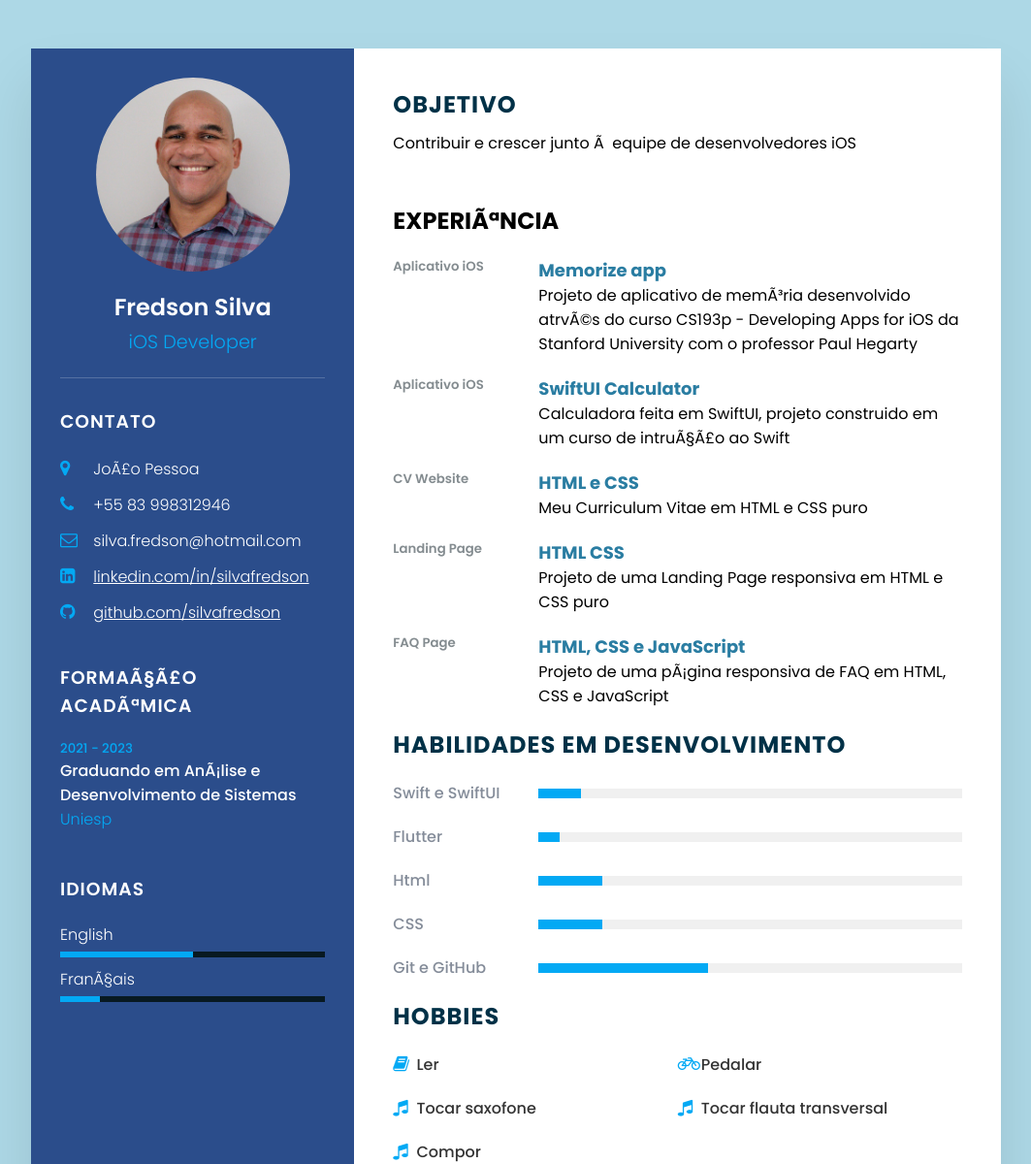
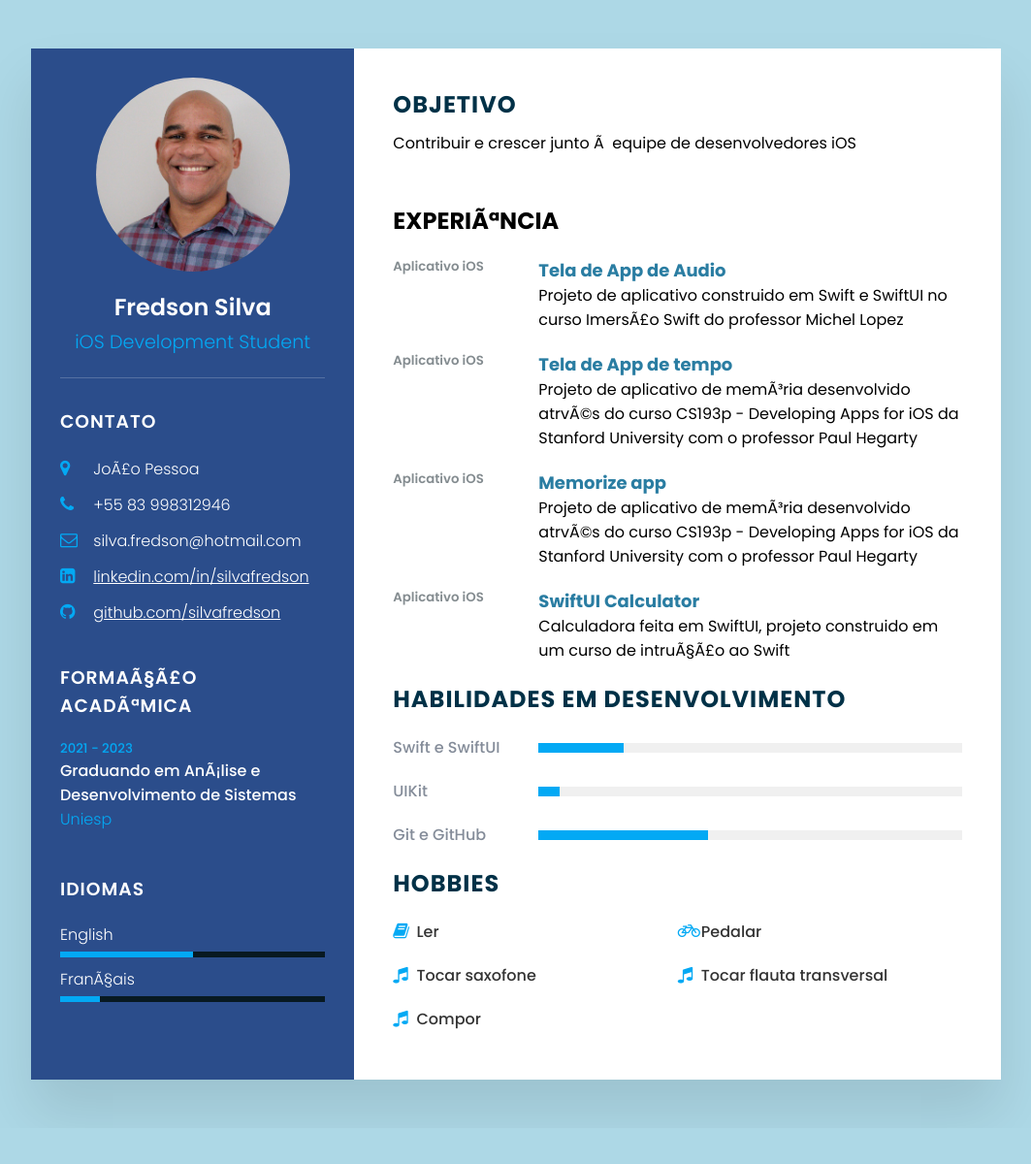
Before and after one commit to silvafredson/my-cv-website, a plain HTML site: page index.html in a window 1280 px wide. Shown: the top 1200 px of the page at 97% size, without its empty margins (108-1171 px from the left). After the commit the page ends 1163 px from the top, so only its background shows below. Drawn offline with Linux system fonts and the light colour scheme.

Commit message:
to update to iOS Development

```diff
--- a/index.html
+++ b/index.html
@@ -22,7 +22,7 @@
                 <div class="imgBx">
                     <img src="src/img/img2.jpeg">
                 </div>
-                <h2>Fredson Silva<br><span>iOS Developer</span></h2>
+                <h2>Fredson Silva<br><span>iOS Development  Student</span></h2>
             </div>
 
             <div class="contactInfo">
@@ -96,6 +96,24 @@
                         <h5>Aplicativo iOS</h5> <!-- project name or company name -->
                     </div>
                     <div class="text">
+                        <h4>Tela de App de Audio</h4><p>Projeto de aplicativo construido em Swift e SwiftUI no curso Imersão Swift do professor Michel Lopez</p> <!-- description or project name -->
+                    </div>
+                </div>
+                <div class="box">
+                    <div class="year_company">
+                        <!-- <h5>2016 - 2019</h5> -->
+                        <h5>Aplicativo iOS</h5> <!-- project name or company name -->
+                    </div>
+                    <div class="text">
+                        <h4>Tela de App de tempo</h4><p>Projeto de aplicativo de memória desenvolvido atrvés do curso CS193p - Developing Apps for iOS da Stanford University com o professor Paul Hegarty </p> <!-- description or project name -->
+                    </div>
+                </div>
+                <div class="box">
+                    <div class="year_company">
+                        <!-- <h5>2016 - 2019</h5> -->
+                        <h5>Aplicativo iOS</h5> <!-- project name or company name -->
+                    </div>
+                    <div class="text">
                         <h4>Memorize app</h4><p>Projeto de aplicativo de memória desenvolvido atrvés do curso CS193p - Developing Apps for iOS da Stanford University com o professor Paul Hegarty </p> <!-- description or project name -->
                     </div>
                 </div>
@@ -117,38 +135,36 @@
                         <p>Código simples que calcula a média aritmétrica entre três notas e da a nota final e o resultado</p>
                     </div>
                 </div> -->
-                <div class="box">
+                <!-- <div class="box">
                     <div class="year_company">
-                        <!-- <h5>2016 - 2019</h5> -->
-                        <h5>CV Website</h5> <!-- project name or company name -->
+                        <h5>CV Website</h5>
                     </div>
                     <div class="text">
-                        <h4>HTML e CSS</h4> <!-- ocupation -->
-                        <p>Meu Curriculum Vitae em HTML e CSS puro</p> <!-- description or project name -->
+                        <h4>HTML e CSS</h4>
+                        <p>Meu Curriculum Vitae em HTML e CSS puro</p>
                     </div>
-                </div>
-                <div class="box">
+                </div> -->
+                <!-- <div class="box">
                     <div class="year_company">
-                        <!-- <h5>2016 - 2019</h5> -->
-                        <h5>Landing Page</h5> <!-- project name or company name -->
+
+                        <h5>Landing Page</h5>
                     </div>
                     <div class="text">
-                        <h4>HTML CSS</h4> <!-- ocupation -->
-                        <p>Projeto de uma Landing Page responsiva em HTML e CSS puro</p> <!-- description or project name -->
+                        <h4>HTML CSS</h4>
+                        <p>Projeto de uma Landing Page responsiva em HTML e CSS puro</p>
                     </div>
-                </div>
+                </div> -->
 
 
-                <div class="box">
+               <!--  <div class="box">
                     <div class="year_company">
-                        <!-- <h5>2014 - 2022</h5> -->
-                        <h5>FAQ Page</h5> <!-- project name or company name -->
+                        <h5>FAQ Page</h5>
                     </div>
                     <div class="text">
                         <h4>HTML, CSS e JavaScript</h4>
                         <p>Projeto de uma página responsiva de FAQ em HTML, CSS e JavaScript</p>
                     </div>
-                </div>
+                </div> -->
             </div>
 
             <div class="about skills">
@@ -156,11 +172,11 @@
                 <div class="box">
                     <h4>Swift e SwiftUI</h4>
                     <div class="percent">
-                        <div style="width: 10%;"></div>
+                        <div style="width: 20%;"></div>
                     </div>
                 </div>
                 <div class="box">
-                    <h4>Flutter</h4>
+                    <h4>UIKit</h4>
                     <div class="percent">
                         <div style="width: 5%;"></div>
                     </div>
@@ -177,18 +193,18 @@
                         <div style="width: 10%;"></div>
                     </div>
                 </div> -->
-                <div class="box">
+                <!-- <div class="box">
                     <h4>Html</h4>
                     <div class="percent">
                         <div style="width: 15%;"></div>
                     </div>
-                </div>
-                <div class="box">
+                </div> -->
+                <!-- <div class="box">
                     <h4>CSS</h4>
                     <div class="percent">
                         <div style="width: 15%;"></div>
                     </div>
-                </div>
+                </div> -->
                <!--<div class="box">
                     <h4>JavaScript</h4>
                     <div class="percent">
```
Also changed, not shown: src/css/style.css (line endings or trailing spaces).
